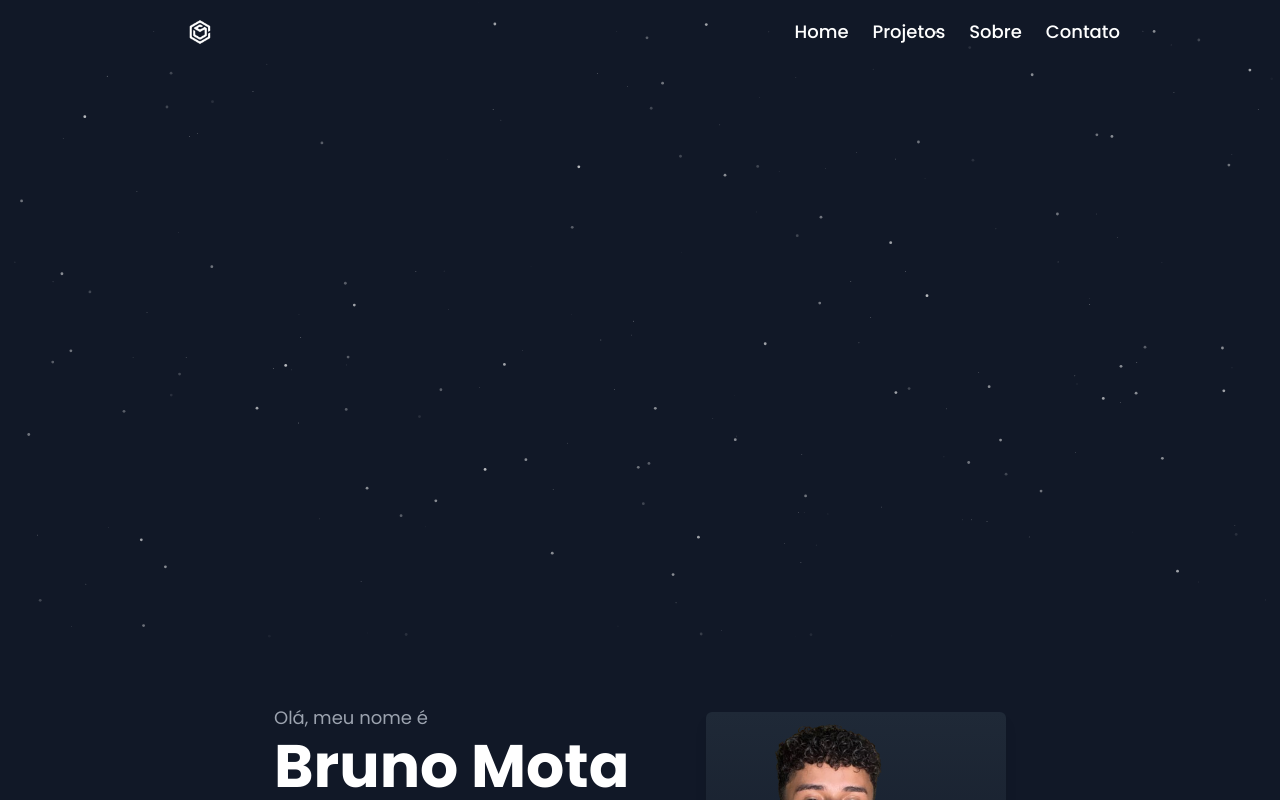
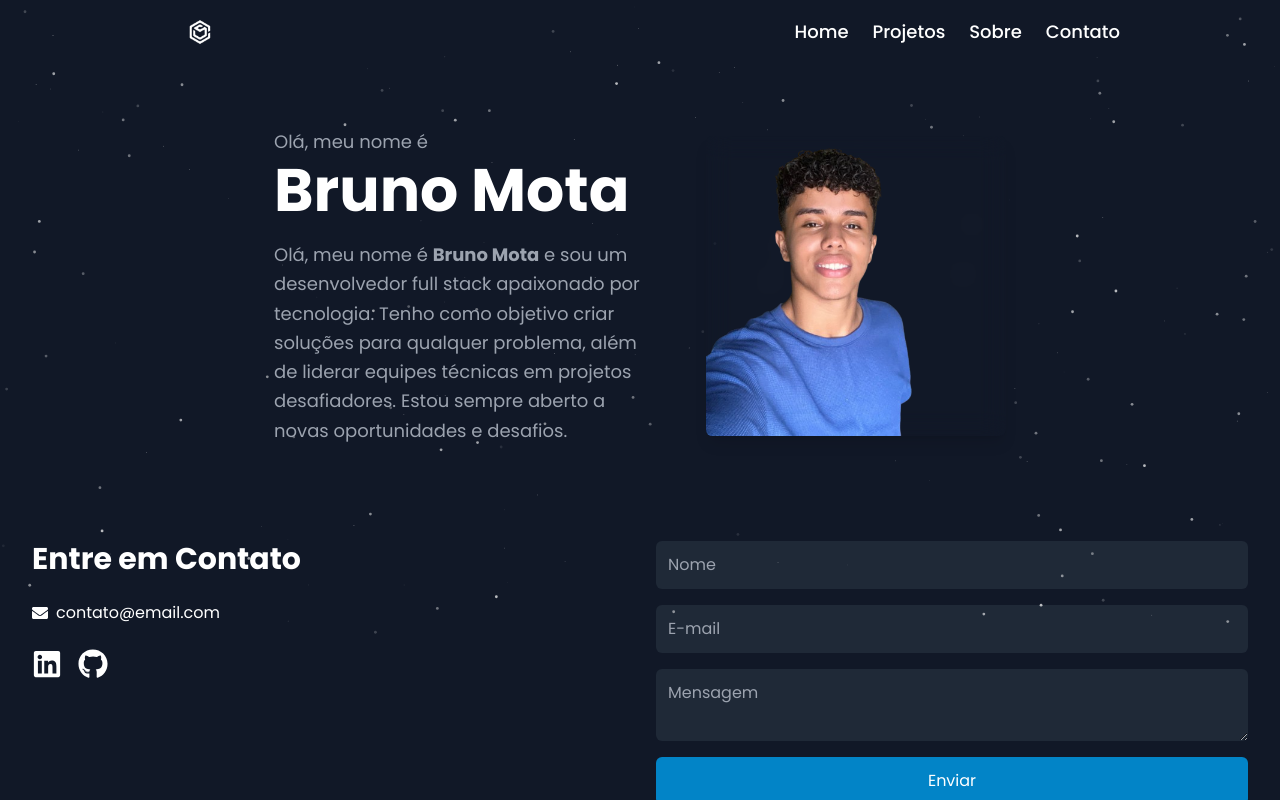
Before and after one commit to brunomota7/my_portfolio, a Next.js app: page /main in a window 1280 px wide. Shown: the top 800 px of the page. Built offline with nearby package versions, Linux system fonts and the light colour scheme.

Commit message:
Adicionando background animado no header e banner

```diff
--- a/src/app/(pages)/main/layout.tsx
+++ b/src/app/(pages)/main/layout.tsx
@@ -1,5 +1,6 @@
 import type { Metadata } from "next";
 import "../../../styles/globals.css";
+import Particles from "@/components/ui/particles";
 
 
 export const metadata: Metadata = {
@@ -12,5 +13,12 @@ export default function MainLayout({
 }: Readonly<{
   children: React.ReactNode;
 }>) {
-  return <div className="min-h-screen">{children}</div>;
+  return (
+    <div className="relative w-full min-h-screen bg-gray-900 text-white overflow-hidden">
+      <div className="fixed inset-0 z-1">
+        <Particles id="tsparticles-global" />
+      </div>
+      {children}
+    </div>
+  );
 }
--- a/src/app/(pages)/main/page.tsx
+++ b/src/app/(pages)/main/page.tsx
@@ -1,22 +1,16 @@
-import { About } from "@/components/About";
+'use client'
 import Contact from "@/components/Contact";
+import { Header } from "@/components/Header";
+import { Banner } from "@/components/Banner";
 import { Footer } from "@/components/Footer";
-import { Header } from "@/components/Header";
-import Particles from "@/components/ui/particles";
 
 export default function Main() {
     return (
         <>
-        <main className="relative w-full h-auto flex flex-col bg-gray-900 from-gray-800 to-gray-900">
-            <Particles id="particules-header"/>
-            <div className="absolute w-full">
-                <Header />
-                <About />
-                <Contact />
-                <Footer />
-            </div>
-        </main>
-
+        <Header />
+        <Banner />
+        <Contact />
+        <Footer />
         </>
     );
 }
--- a/src/components/About/index.tsx
+++ b/src/components/Banner/index.tsx
@@ -2,11 +2,11 @@
 import Image from "next/image";
 import { motion } from 'framer-motion';
 import Bruno from "../../../public/images/bruno.png";
-export function About() {
+
+export function Banner() {
     return (
-        <div className="w-full h-auto bg-gray-900 from-gray-800 to-gray-900 text-white flex items-center justify-center p-8 md:p-16">
-            <section
-                className="flex flex-row items-center justify-center gap-12">
+        <div className="relative w-full text-white">
+            <section className="flex flex-row items-center justify-center gap-12 py-16">
                 <motion.div
                     initial={{ opacity: 0, x: -100 }}
                     animate={{ opacity: 1, x: 0 }}
--- a/src/components/Header/index.tsx
+++ b/src/components/Header/index.tsx
@@ -1,8 +1,7 @@
-'use client'
+'use client';
 import Image from 'next/image';
 import { motion } from 'framer-motion';
 import Logo from '../../../public/images/logo.png';
-import Particles from '../ui/particles';
 
 export function Header() {
     const itemLink = [
@@ -13,13 +12,12 @@ export function Header() {
     ];
 
     return (
-        <header className="relative w-full bg-gray-900 text-white">
-            <Particles id="tsparticles-header" />
+        <header className="relative w-full bg-transparent text-white">
             <motion.div
                 initial={{ y: -100, opacity: 0 }}
                 animate={{ y: 0, opacity: 1 }}
                 transition={{ duration: 0.5 }}
-                className="absolute top-0 left-0 w-full h-16 px-8 md:px-40 flex items-center justify-between">
+                className="top-0 left-0 w-full h-16 px-8 md:px-40 flex items-center justify-between z-10">
                 <section>
                     <Image
                         src={Logo}
```
